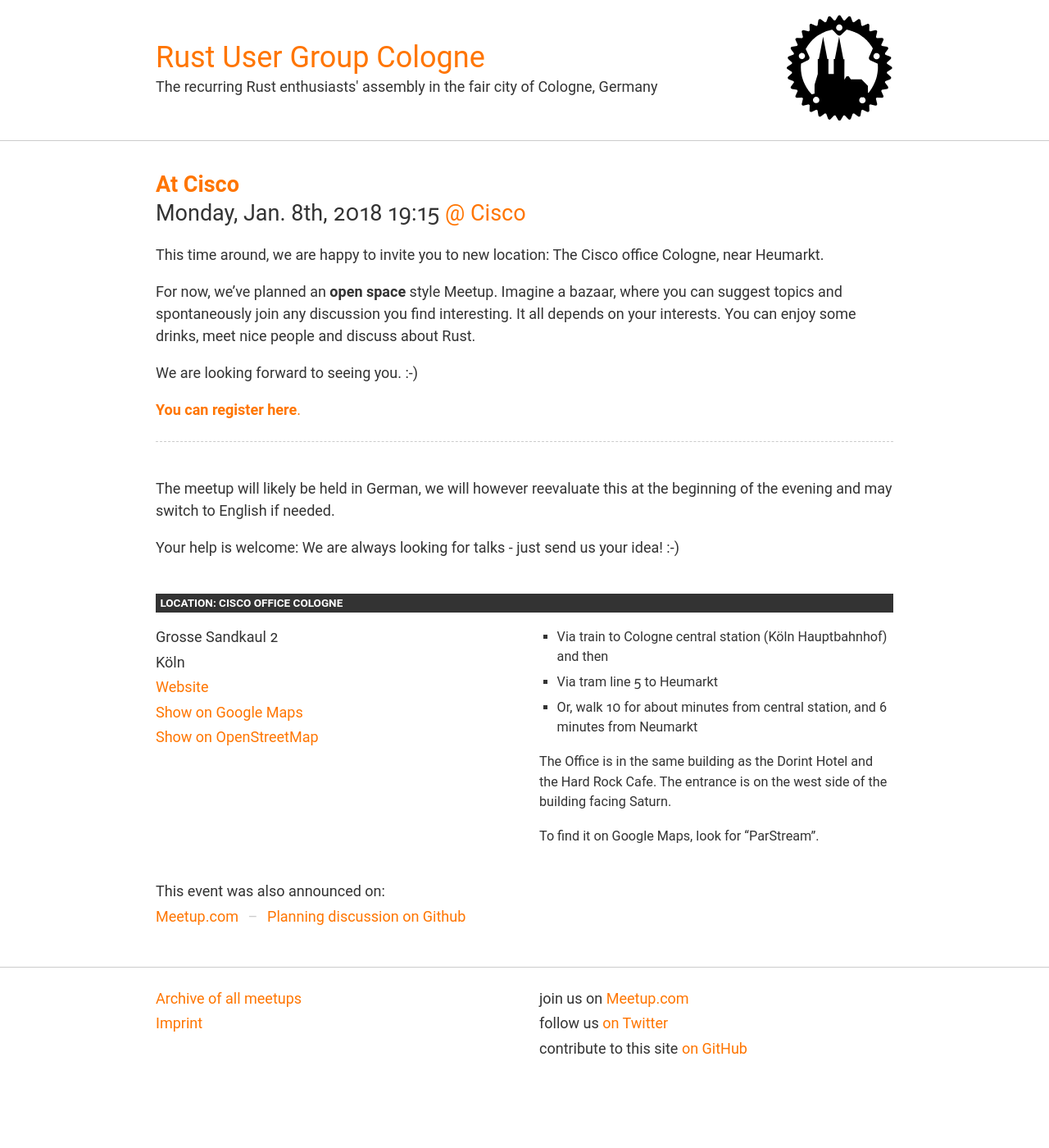
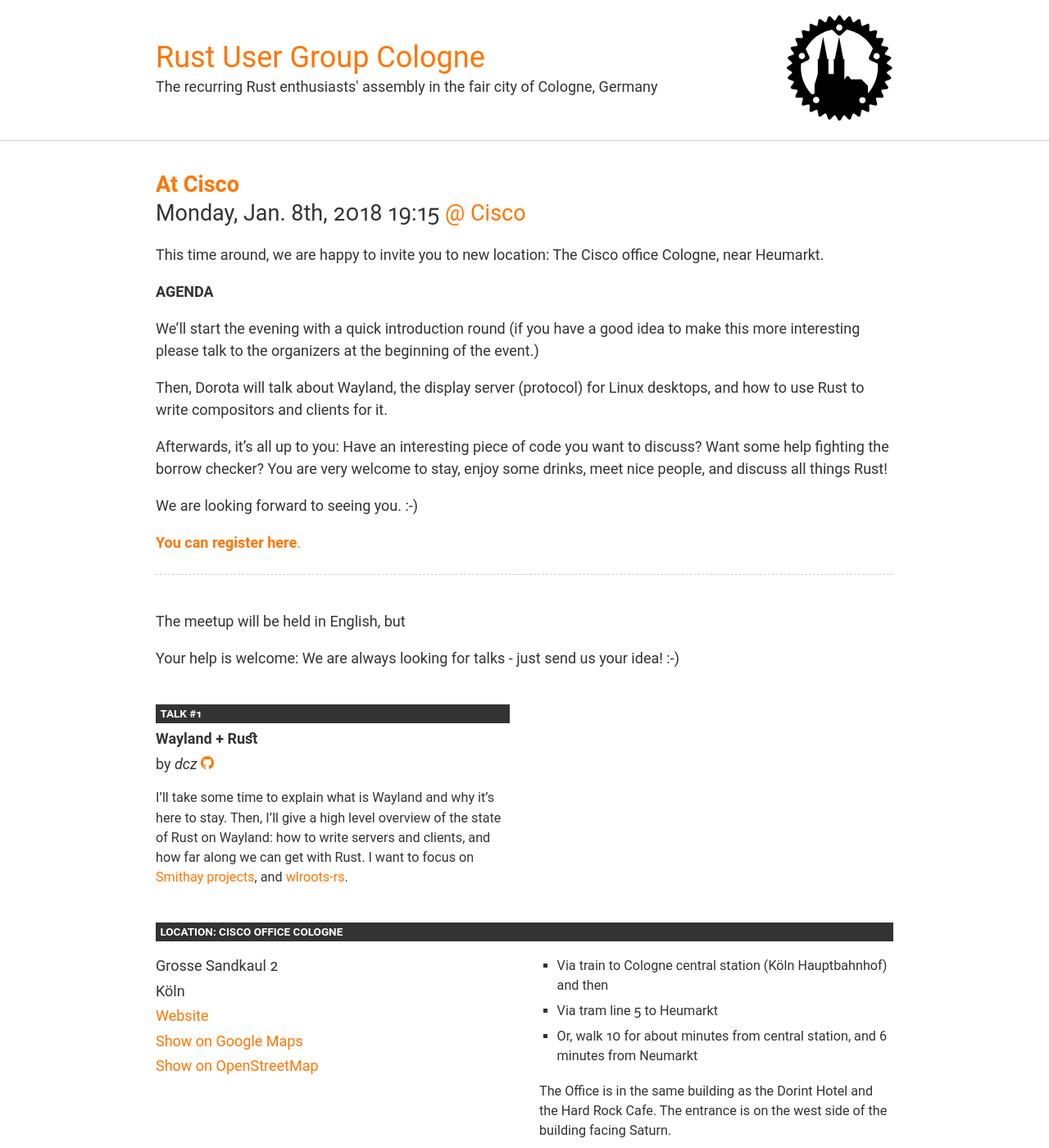
Before and after one commit to Rustaceans/rust-cologne, a Jekyll site: the page built from _posts/2018-10-10-at-cisco.md, in a window 1280 px wide and 1400 px high. Shown: the whole window at 82% size. Built offline with Jekyll 4.4.1, drawn with Linux system fonts in a browser that asks for light colours.

Commit message:
Add dcz's wayland talk

```diff
--- a/_posts/2018-10-10-at-cisco.md
+++ b/_posts/2018-10-10-at-cisco.md
@@ -6,15 +6,33 @@
     "Meetup.com": "https://www.meetup.com/RustCologne/events/vnwndpyxnbfb/"
     "Planning discussion on Github": "https://github.com/Rustaceans/rust-cologne/issues/63"
 location: cisco
-talks: false
+talks:
+- title: "Wayland + Rust"
+  speaker:
+    name: dcz
+    github: dcz-self
+  abstract: |
+    I'll take some time to explain what is Wayland and why it's here to stay.
+    Then, I'll give a high level overview of the state of Rust on Wayland: how to
+    write servers and clients, and how far along we can get with Rust. I want to
+    focus on [Smithay projects](https://github.com/Smithay/), and
+    [wlroots-rs](https://github.com/swaywm/wlroots-rs).
 ---
 This time around, we are happy to invite you to new location:
 The Cisco office Cologne, near Heumarkt.
 
-For now, we've planned an **open space** style Meetup. Imagine a bazaar, where
-you can suggest topics and spontaneously join any discussion you find
-interesting. It all depends on your interests. You can enjoy some drinks, meet
-nice people and discuss about Rust.
+## Agenda
+
+We'll start the evening with a quick introduction round (if you have a good idea
+to make this more interesting please talk to the organizers at the beginning
+of the event.)
+
+Then, Dorota will talk about Wayland, the display server (protocol) for Linux
+desktops, and how to use Rust to write compositors and clients for it.
+
+Afterwards, it's all up to you: Have an interesting piece of code you want to
+discuss? Want some help fighting the borrow checker? You are very welcome to
+stay, enjoy some drinks, meet nice people, and discuss all things Rust!
 
 We are looking forward to seeing you. :-)
 
@@ -22,7 +40,6 @@
 
 - - -
 
-The meetup will likely be held in German, we will however reevaluate this at the
-beginning of the evening and may switch to English if needed.
+The meetup will be held in English, but
 
 Your help is welcome: We are always looking for talks - just send us your idea! :-)
```
